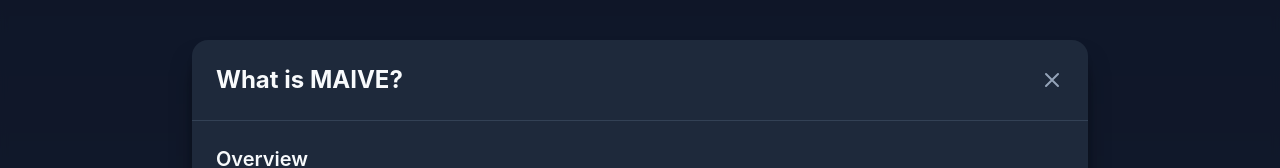
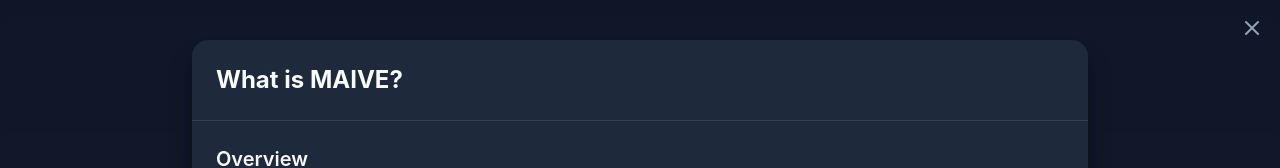
Before and after one commit to PetrCala/maive-ui, a Next.js app in the folder apps/react-ui/client/: page / in a window 1280 px wide. Both pictures are taken after a click on the button "What is MAIVE?". Shown: the top 168 px of the page. Built offline with nearby package versions, Linux system fonts and the light colour scheme.

Commit message:
feat: add a base modal, prevent base page scrolling when a modal is active

```diff
--- /dev/null
+++ b/apps/react-ui/client/src/components/BaseModal.tsx
@@ -0,0 +1,123 @@
+"use client";
+
+import { useEffect, useRef } from "react";
+
+type BaseModalProps = {
+  isOpen: boolean;
+  onClose: () => void;
+  children: React.ReactNode;
+  className?: string;
+  maxWidth?: string;
+  maxHeight?: string;
+  showCloseButton?: boolean;
+  closeOnOverlayClick?: boolean;
+};
+
+export default function BaseModal({
+  isOpen,
+  onClose,
+  children,
+  className = "",
+  maxWidth = "max-w-2xl",
+  maxHeight = "max-h-[90vh]",
+  showCloseButton = true,
+  closeOnOverlayClick = true,
+}: BaseModalProps) {
+  const modalRef = useRef<HTMLDivElement>(null);
+
+  // Prevent body scroll when modal is open
+  useEffect(() => {
+    if (isOpen) {
+      // Store the current scroll position
+      const scrollY = window.scrollY;
+
+      // Prevent body scroll
+      document.body.style.position = "fixed";
+      document.body.style.top = `-${scrollY}px`;
+      document.body.style.width = "100%";
+
+      return () => {
+        // Restore body scroll
+        document.body.style.position = "";
+        document.body.style.top = "";
+        document.body.style.width = "";
+        window.scrollTo(0, scrollY);
+      };
+    }
+  }, [isOpen]);
+
+  // Handle escape key
+  useEffect(() => {
+    const handleEscape = (e: KeyboardEvent) => {
+      if (e.key === "Escape" && isOpen) {
+        onClose();
+      }
+    };
+
+    if (isOpen) {
+      document.addEventListener("keydown", handleEscape);
+      return () => document.removeEventListener("keydown", handleEscape);
+    }
+  }, [isOpen, onClose]);
+
+  // Focus management
+  useEffect(() => {
+    if (isOpen && modalRef.current) {
+      // Focus the modal when it opens
+      modalRef.current.focus();
+    }
+  }, [isOpen]);
+
+  if (!isOpen) {
+    return null;
+  }
+
+  const handleOverlayClick = (e: React.MouseEvent) => {
+    if (closeOnOverlayClick && e.target === e.currentTarget) {
+      onClose();
+    }
+  };
+
+  const handleModalContentClick = (e: React.MouseEvent) => {
+    e.stopPropagation();
+  };
+
+  return (
+    <div
+      className="fixed inset-0 modal-overlay flex items-center justify-center p-4 z-50"
+      onClick={handleOverlayClick}
+    >
+      <div
+        ref={modalRef}
+        className={`modal-content ${maxWidth} w-full ${maxHeight} overflow-y-auto ${className}`}
+        onClick={handleModalContentClick}
+        tabIndex={-1}
+        role="dialog"
+        aria-modal="true"
+      >
+        {showCloseButton && (
+          <button
+            onClick={onClose}
+            className="absolute top-4 right-4 text-muted hover:text-secondary transition-colors interactive z-10"
+            aria-label="Close modal"
+          >
+            <svg
+              className="w-6 h-6"
+              fill="none"
+              stroke="currentColor"
+              viewBox="0 0 24 24"
+            >
+              <path
+                strokeLinecap="round"
+                strokeLinejoin="round"
+                strokeWidth={2}
+                d="M6 18L18 6M6 6l12 12"
+              />
+            </svg>
+          </button>
+        )}
+        {children}
+      </div>
+    </div>
+  );
+}
--- a/apps/react-ui/client/src/components/MAIVEInfoModal.tsx
+++ b/apps/react-ui/client/src/components/MAIVEInfoModal.tsx
@@ -3,6 +3,7 @@ import ActionButton from "@src/components/Buttons/ActionButton";
 import TEXT from "@lib/text";
 import CONST from "@src/CONST";
 import Link from "next/link";
+import BaseModal from "./BaseModal";
 
 type MAIVEInfoModalProps = {
   isOpen: boolean;
@@ -15,52 +16,18 @@ export default function MAIVEInfoModal({
   onClose,
   shouldShowGettingStarted = false,
 }: MAIVEInfoModalProps) {
-  if (!isOpen) {
-    return null;
-  }
-
-  const handleOverlayClick = (e: React.MouseEvent) => {
-    if (e.target === e.currentTarget) {
-      onClose();
-    }
-  };
-
-  const handleModalContentClick = (e: React.MouseEvent) => {
-    e.stopPropagation();
-  };
-
   return (
-    <div
-      className="fixed inset-0 modal-overlay flex items-center justify-center p-4 z-50"
-      onClick={handleOverlayClick}
-    >
-      <div
-        className="modal-content max-w-4xl w-full max-h-[90vh] overflow-y-auto"
-        onClick={handleModalContentClick}
+    <BaseModal
+      isOpen={isOpen}
+      onClose={onClose}
+      maxWidth="max-w-4xl"
+      maxHeight="max-h-[90vh]"
     >
       {/* Header */}
       <div className="flex justify-between items-center p-6 border-b border-primary">
         <h2 className="text-2xl font-bold text-primary">
           {TEXT.maiveModal.title}
         </h2>
-          <button
-            onClick={onClose}
-            className="text-muted hover:text-secondary transition-colors interactive"
-          >
-            <svg
-              className="w-6 h-6"
-              fill="none"
-              stroke="currentColor"
-              viewBox="0 0 24 24"
-            >
-              <path
-                strokeLinecap="round"
-                strokeLinejoin="round"
-                strokeWidth={2}
-                d="M6 18L18 6M6 6l12 12"
-              />
-            </svg>
-          </button>
       </div>
 
       <div className="p-6 space-y-6">
@@ -69,10 +36,7 @@ export default function MAIVEInfoModal({
             {TEXT.maiveModal.overview.title}
           </h3>
           <div className="text-secondary leading-relaxed">
-              <MDXContent
-                source={TEXT.maiveModal.overview.text}
-                lineMargin={4}
-              />
+            <MDXContent source={TEXT.maiveModal.overview.text} lineMargin={4} />
           </div>
         </section>
 
@@ -204,7 +168,6 @@ export default function MAIVEInfoModal({
           </section>
         )}
       </div>
-      </div>
-    </div>
+    </BaseModal>
   );
 }
--- a/apps/react-ui/client/src/components/Model/ParametersHelpModal.tsx
+++ b/apps/react-ui/client/src/components/Model/ParametersHelpModal.tsx
@@ -1,3 +1,5 @@
+import BaseModal from "../BaseModal";
+
 export default function ParametersHelpModal({
   isOpen,
   onClose,
@@ -5,34 +7,18 @@ export default function ParametersHelpModal({
   isOpen: boolean;
   onClose: () => void;
 }) {
-  if (!isOpen) {
-    return null;
-  }
   return (
-    <div className="fixed inset-0 bg-black bg-opacity-50 flex items-center justify-center p-4 z-50">
-      <div className="bg-white dark:bg-gray-800 rounded-lg max-w-2xl w-full max-h-[90vh] overflow-y-auto shadow-2xl">
+    <BaseModal
+      isOpen={isOpen}
+      onClose={onClose}
+      maxWidth="max-w-2xl"
+      maxHeight="max-h-[90vh]"
+      className="bg-white dark:bg-gray-800 rounded-lg shadow-2xl"
+    >
       <div className="flex justify-between items-center p-6 border-b border-gray-200 dark:border-gray-700">
         <h2 className="text-2xl font-bold text-gray-900 dark:text-white">
           Understanding the Model Parameters
         </h2>
-          <button
-            onClick={onClose}
-            className="text-gray-400 hover:text-gray-600 dark:hover:text-gray-300 transition-colors"
-          >
-            <svg
-              className="w-6 h-6"
-              fill="none"
-              stroke="currentColor"
-              viewBox="0 0 24 24"
-            >
-              <path
-                strokeLinecap="round"
-                strokeLinejoin="round"
-                strokeWidth={2}
-                d="M6 18L18 6M6 6l12 12"
-              />
-            </svg>
-          </button>
       </div>
       <div className="p-6 space-y-4">
         <p className="text-gray-700 dark:text-gray-300">
@@ -40,7 +26,6 @@ export default function ParametersHelpModal({
           your model.
         </p>
       </div>
-      </div>
-    </div>
+    </BaseModal>
   );
 }
--- a/apps/react-ui/client/src/components/RunInfoModal.tsx
+++ b/apps/react-ui/client/src/components/RunInfoModal.tsx
@@ -1,9 +1,9 @@
 "use client";
 
-import { useState, useEffect } from "react";
 import type { ModelParameters, ModelResults } from "@src/types";
 import CONST from "@src/CONST";
 import TEXT from "@src/lib/text";
+import BaseModal from "./BaseModal";
 
 type RunInfoModalProps = {
   isOpen: boolean;
@@ -28,32 +28,6 @@ export default function RunInfoModal({
   runDuration,
   runTimestamp,
 }: RunInfoModalProps) {
-  const [isVisible, setIsVisible] = useState(false);
-
-  useEffect(() => {
-    if (isOpen) {
-      setIsVisible(true);
-    } else {
-      // Delay hiding to allow for smooth animation
-      const timer = setTimeout(() => setIsVisible(false), 150);
-      return () => clearTimeout(timer);
-    }
-  }, [isOpen]);
-
-  if (!isVisible) {
-    return null;
-  }
-
-  const handleOverlayClick = (e: React.MouseEvent) => {
-    if (e.target === e.currentTarget) {
-      onClose();
-    }
-  };
-
-  const handleModalContentClick = (e: React.MouseEvent) => {
-    e.stopPropagation();
-  };
-
   const formatDuration = (ms?: number): string => {
     if (!ms) {
       return "Unknown";
@@ -110,35 +84,15 @@ export default function RunInfoModal({
   };
 
   return (
-    <div
-      className="fixed inset-0 modal-overlay flex items-center justify-center p-4 z-50"
-      onClick={handleOverlayClick}
-    >
-      <div
-        className="modal-content max-w-2xl w-full max-h-[90vh] overflow-y-auto"
-        onClick={handleModalContentClick}
+    <BaseModal
+      isOpen={isOpen}
+      onClose={onClose}
+      maxWidth="max-w-2xl"
+      maxHeight="max-h-[90vh]"
     >
       {/* Header */}
       <div className="flex justify-between items-center p-6 border-b border-primary">
         <h2 className="text-2xl font-bold text-primary">Run Information</h2>
-          <button
-            onClick={onClose}
-            className="text-muted hover:text-secondary transition-colors interactive"
-          >
-            <svg
-              className="w-6 h-6"
-              fill="none"
-              stroke="currentColor"
-              viewBox="0 0 24 24"
-            >
-              <path
-                strokeLinecap="round"
-                strokeLinejoin="round"
-                strokeWidth={2}
-                d="M6 18L18 6M6 6l12 12"
-              />
-            </svg>
-          </button>
       </div>
 
       <div className="p-6 space-y-6">
@@ -273,7 +227,6 @@ export default function RunInfoModal({
           </div>
         </section>
       </div>
-      </div>
-    </div>
+    </BaseModal>
   );
 }
```
Lines whose indentation alone changed are shown as unchanged.
